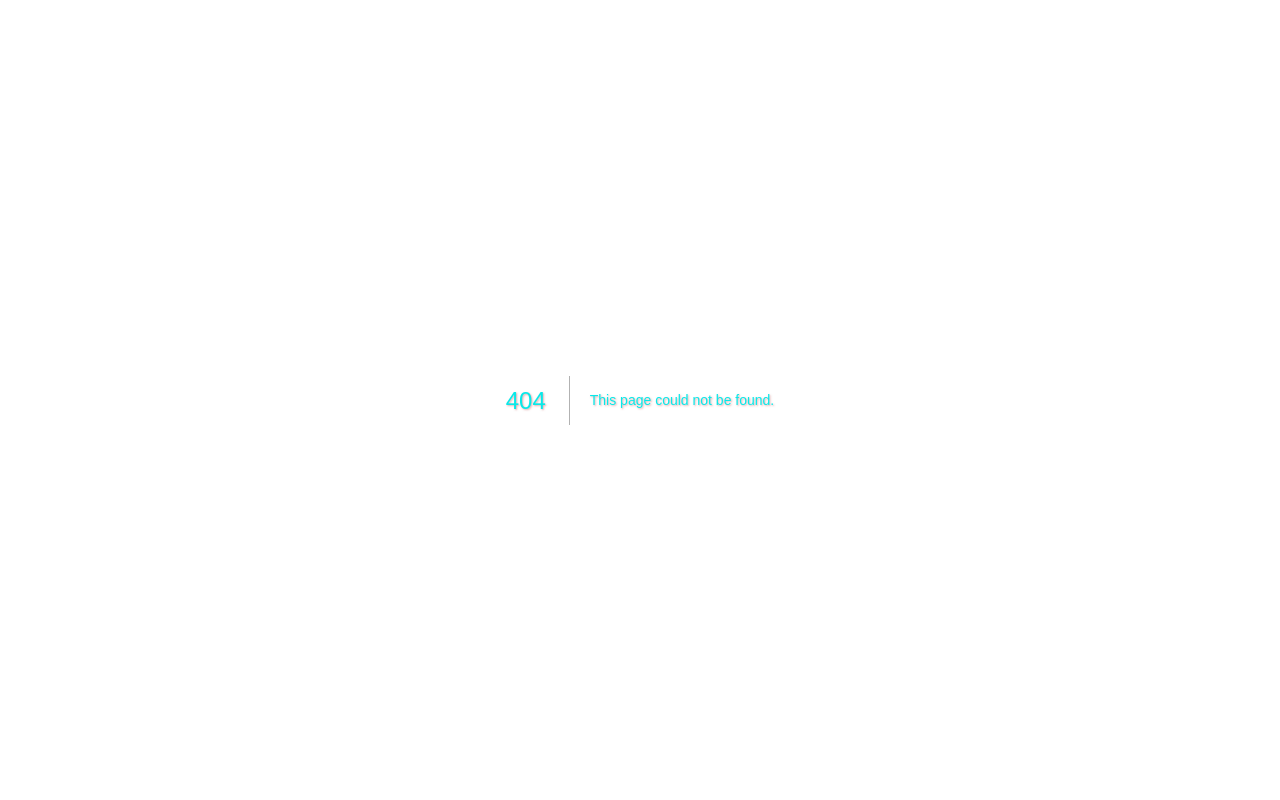
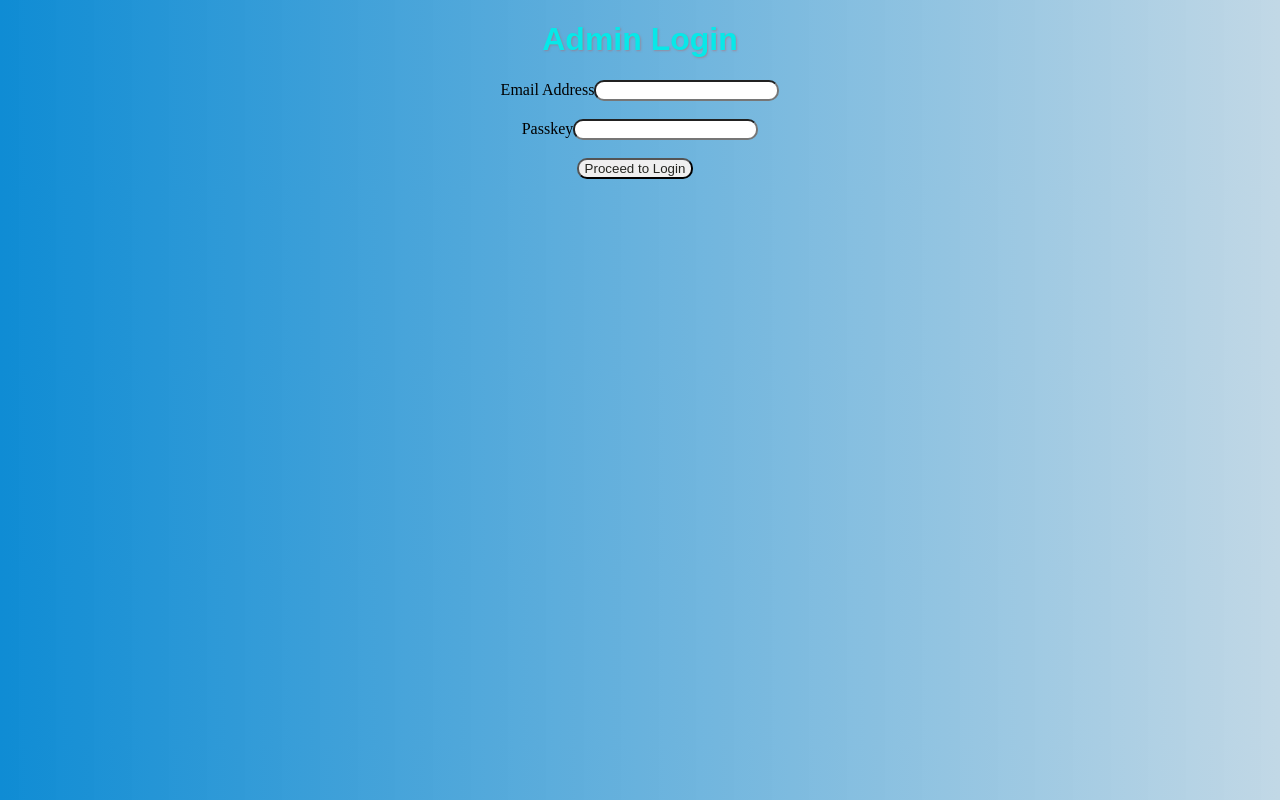
Before and after one commit to theknightmare007/userbase, a Next.js app: page /Admin/AdminLogin in a window 1280 px wide. Before the commit this address had no page. Built offline with nearby package versions, Linux system fonts and the light colour scheme.

Commit message:
admin page done

```diff
--- /dev/null
+++ b/src/pages/Admin/AdminLogin.js
@@ -0,0 +1,30 @@
+
+import React from "react";
+import Link from "next/link";
+
+
+const Admin = () => {
+
+    const handleSubmit = (event) => {
+        event.preventDefault();
+        // You can perform additional logic or submit the form here
+      };
+
+    return (
+        <div>
+            <div align="center">
+                <h1>Admin Login</h1>
+                <form onSubmit={handleSubmit}>
+                <label htmlFor="fname">Email Address</label>
+                <input type="text" id="fname" name="fname" /><br /><br />
+                <label htmlFor="lname">Passkey</label>
+                <input type="text" id="lname" name="lname" /><br /><br />
+                <Link href='/Admin/adminDashboard'><input type="submit" value="Proceed to Login" /></Link>
+                </form>
+            </div>
+
+        </div>
+        )
+}
+
+export default Admin;
--- a/src/pages/User/userSignUp.js
+++ b/src/pages/User/userSignUp.js
@@ -59,9 +59,7 @@ const handleSubmit = async (event) => {
 
         <button onClick={handleSubmit}>Click to save the details</button><p><br/></p>
 
-        <button><Link href='/User/userLogin'>Back to Login</Link></button>
 
-        <Link href="/"><h2 type="url">Back to Home</h2></Link>
 
         </div>
 
--- a/src/styles/globals.css
+++ b/src/styles/globals.css
@@ -95,5 +95,5 @@ p {
   background: navy;
 }
 .light {
-  background: rgb(217, 255, 0);
+  background: rgb(194, 32, 159);
 }
```
Also changed, not shown: src/pages/Admin/adminDashboard.js (added, +41 -0 lines), src/pages/User/userLogin.js (+4 -5 lines), src/pages/index.js (+11 -7 lines), src/images/admin.jpg (added).
